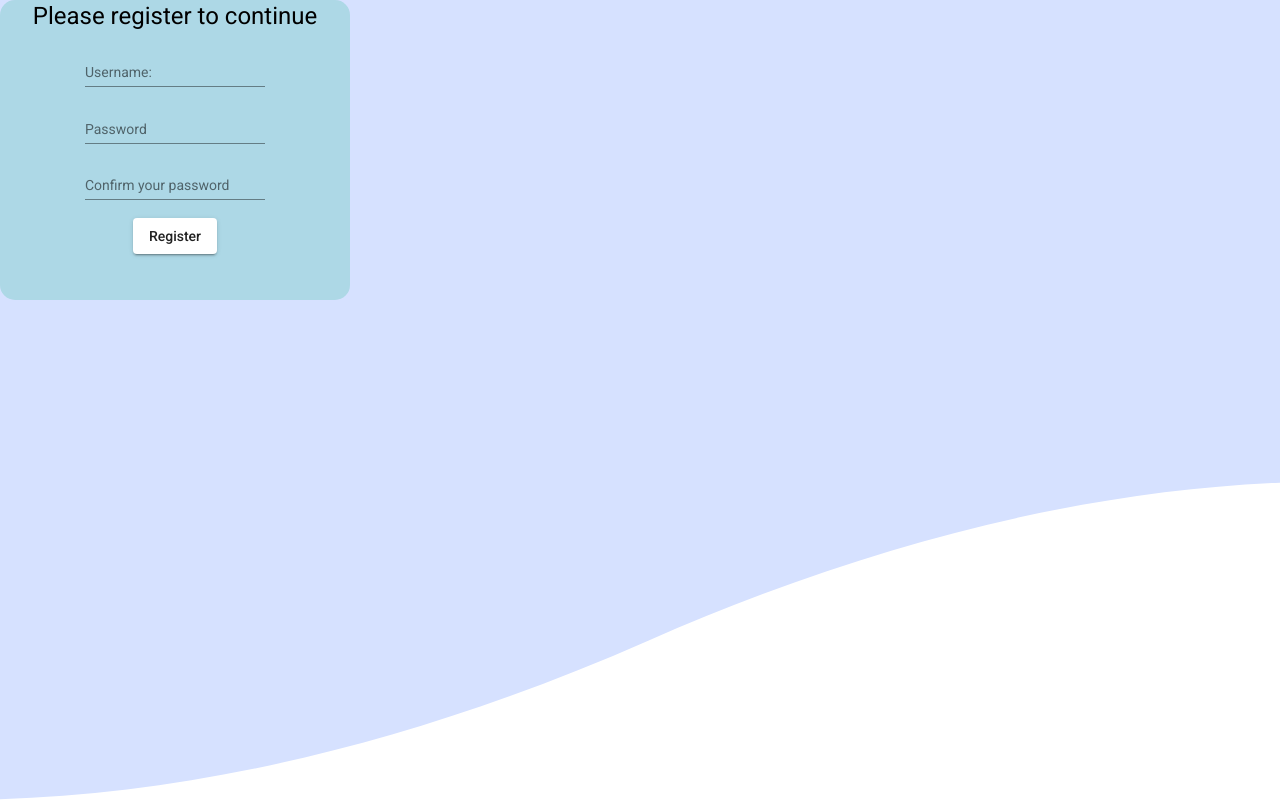
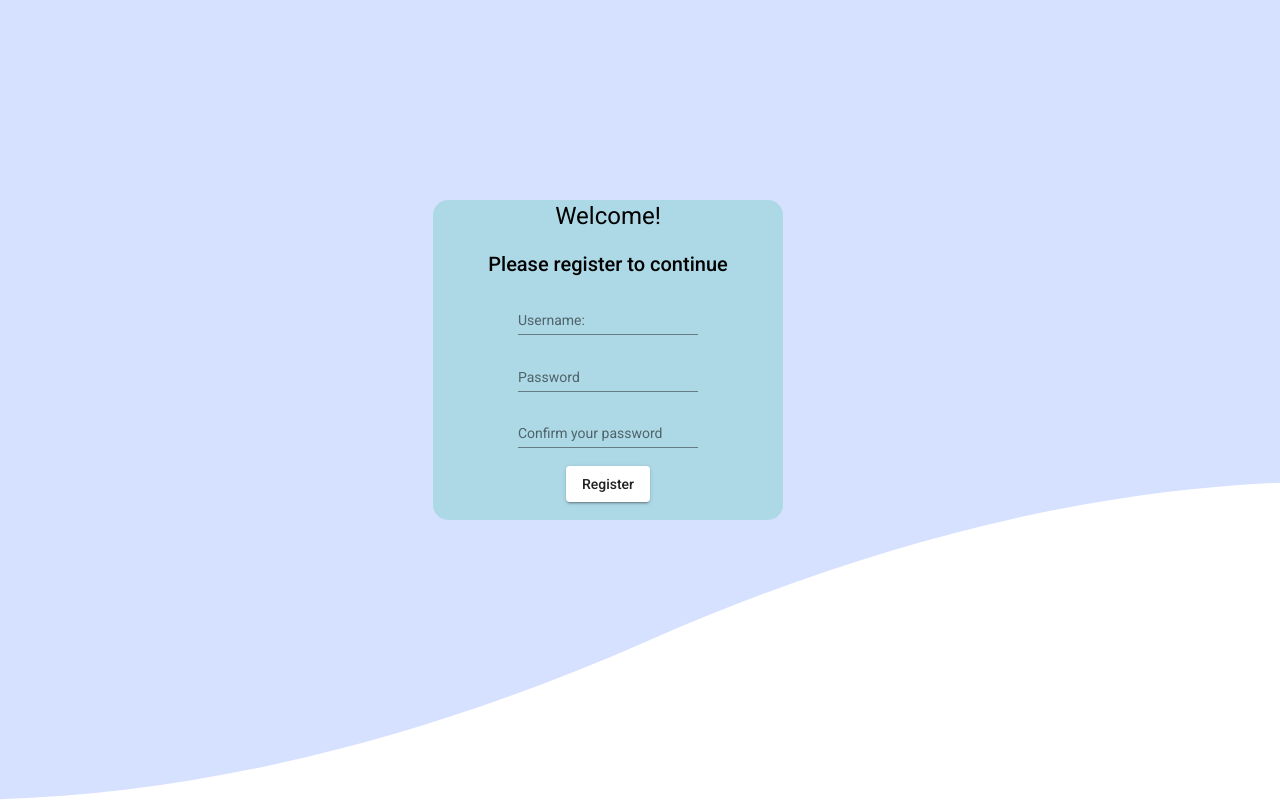
Before and after one commit to mihmat25/webshopappFrontend, an Angular app: page /register in a window 1280 px wide. Built offline with nearby package versions, Linux system fonts and the light colour scheme.

Commit message:
added register page design

```diff
--- a/src/app/register/register.component.css
+++ b/src/app/register/register.component.css
@@ -1,5 +1,5 @@
 .register-container{
-    min-height: 300px;
+    min-height: 320px;
     max-width: 350px;
     height: 25%;
     width: 150%;
@@ -10,3 +10,16 @@
     flex-direction: column;
     align-items: center;
 }
+
+.page-container{
+    justify-content: center;
+    align-items: center;
+    width: 95%;
+    height: 90%;
+    display: flex;
+}
+
+button:hover{
+    background-color: aqua;
+    cursor: pointer;
+}
--- a/src/app/register/register.component.html
+++ b/src/app/register/register.component.html
@@ -1,5 +1,8 @@
+<div class="page-container">
+
   <div class="register-container">
-  <h1>Please register to continue</h1>
+    <h1>Welcome!</h1>
+    <h2>Please register to continue</h2>
 
   <mat-form-field>
     <mat-label>Username:</mat-label>
@@ -18,3 +21,5 @@
 
   <button mat-raised-button (click)="signup()">Register</button>
   </div>
+
+</div>
```
Lines whose indentation alone changed are shown as unchanged.
